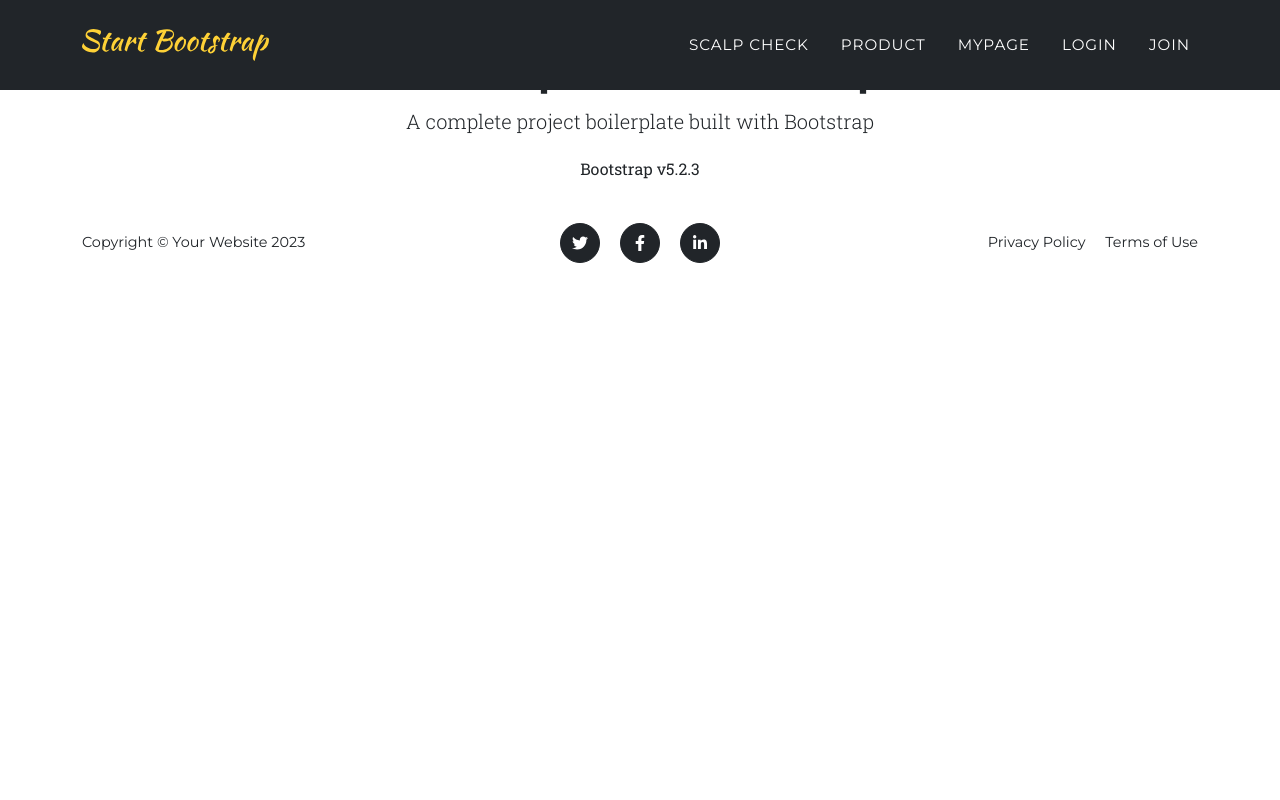
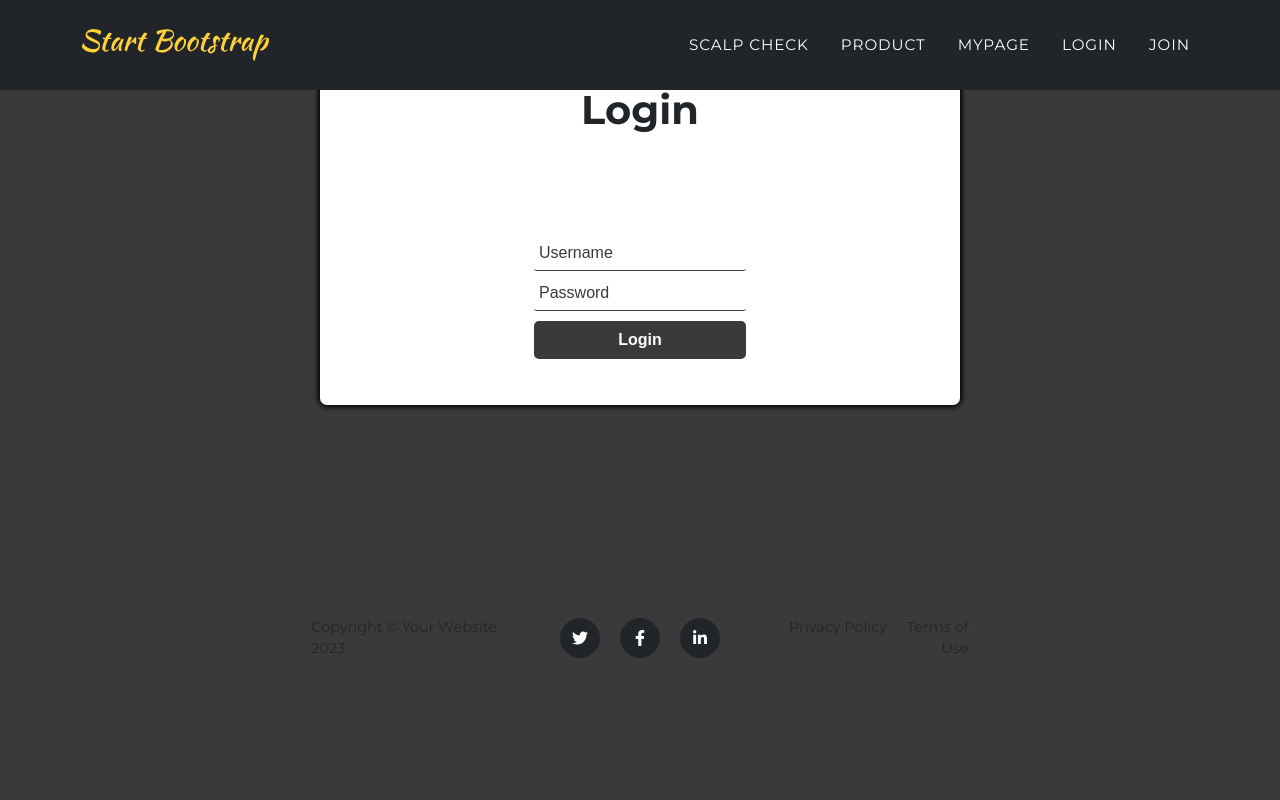
Before and after one commit to songi061/dongaPJT, a Django app: page /login/ in a window 1280 px wide. Run offline with Django 4.2, Linux system fonts and the light colour scheme; some libraries are stand-ins or nearby versions.

Commit message:
login-page created

```diff
--- /dev/null
+++ b/rootWEB/mainApp/static/resources/bootstrap/css/login-page.css
@@ -0,0 +1,81 @@
+html {
+  height: 100%;
+}
+
+body {
+  height: 100%;
+  margin: 0;
+  font-family: Arial, Helvetica, sans-serif;
+  display: grid;
+  justify-items: center;
+  align-items: center;
+  background-color: #3a3a3a;
+}
+
+#main-holder {
+  width: 50%;
+  height: 70%;
+  display: grid;
+  justify-items: center;
+  align-items: center;
+  background-color: white;
+  border-radius: 7px;
+  box-shadow: 0px 0px 5px 2px black;
+}
+
+#login-error-msg-holder {
+  width: 100%;
+  height: 100%;
+  display: grid;
+  justify-items: center;
+  align-items: center;
+}
+
+#login-error-msg {
+  width: 23%;
+  text-align: center;
+  margin: 0;
+  padding: 5px;
+  font-size: 12px;
+  font-weight: bold;
+  color: #8a0000;
+  border: 1px solid #8a0000;
+  background-color: #e58f8f;
+  opacity: 0;
+}
+
+#error-msg-second-line {
+  display: block;
+}
+
+#login-form {
+  align-self: flex-start;
+  display: grid;
+  justify-items: center;
+  align-items: center;
+}
+
+.login-form-field::placeholder {
+  color: #3a3a3a;
+}
+
+.login-form-field {
+  border: none;
+  border-bottom: 1px solid #3a3a3a;
+  margin-bottom: 10px;
+  border-radius: 3px;
+  outline: none;
+  padding: 0px 0px 5px 5px;
+}
+
+#login-form-submit {
+  width: 100%;
+  padding: 7px;
+  border: none;
+  border-radius: 5px;
+  color: white;
+  font-weight: bold;
+  background-color: #3a3a3a;
+  cursor: pointer;
+  outline: none;
+}
--- a/rootWEB/mainApp/templates/mainpage/login.html
+++ b/rootWEB/mainApp/templates/mainpage/login.html
@@ -1,15 +1,33 @@
 {% include 'header.html' %}
 
+<!DOCTYPE html>
+<html lang="en">
+
+<head>
+  <meta charset="UTF-8">
+  <meta name="viewport" content="width=device-width, initial-scale=1.0">
+  <title>Login</title>
+  <link rel="stylesheet" href="/static/resources/bootstrap/css/login-page.css">
+  <script defer src="login-page.js"></script>
+</head>
 
 <body>
-    <!-- Page content-->
-    <div class="container">
-        <div class="text-center mt-5">
-            <h1>A Bootstrap 5 Starter Template</h1>
-            <p class="lead">A complete project boilerplate built with Bootstrap</p>
-            <p>Bootstrap v5.2.3</p>
-        </div>
+  <main id="main-holder">
+    <h1 id="login-header">Login</h1>
+
+    <div id="login-error-msg-holder">
+      <p id="login-error-msg">Invalid username <span id="error-msg-second-line">and/or password</span></p>
     </div>
+
+    <form id="login-form">
+      <input type="text" name="username" id="username-field" class="login-form-field" placeholder="Username">
+      <input type="password" name="password" id="password-field" class="login-form-field" placeholder="Password">
+      <input type="submit" value="Login" id="login-form-submit">
+    </form>
+
+  </main>
 </body>
 
+</html>
+
 {% include 'footer.html' %}
--- a/rootWEB/mainApp/views.py
+++ b/rootWEB/mainApp/views.py
@@ -40,17 +40,21 @@ def join(request) :
     return render(request, 'mainpage/join.html')
 
 
-def toNaverMap(request):
-    print('debug >>> mainApp /toNaverMap')
+import os
+from dotenv import load_dotenv
+
+def toNaverMap(request) :
+    print('debug >> mainApp /toNaverMap')
+
+    # Load environment variables from env file
+    load_dotenv()
 
     # Fetch the client_id from environment variables
-    client_id = settings.api_key_id
-
-    print(client_id)
+    client_id = os.getenv('X-NCP-APIGW-API-KEY-ID')
 
     # Check if the client_id is retrieved correctly
     if not client_id:
-        print("debug >>> Client ID not found in environment")
+        print ("debug >>> Client ID not found in environment")
         # Handle the error appropriately
         return render(request, 'error.html', {'error': 'Client ID not found'})
 
@@ -58,4 +62,4 @@ def toNaverMap(request):
         'client_id': client_id
     }
 
-    return render(request, 'mainpage/toNaverMap.html', context)
+    return render(request,  'mainpage/toNaverMap.html', context)
```
Also changed, not shown: rootWEB/mainApp/templates/mainpage/toNaverMap.html (+15 -16 lines).
